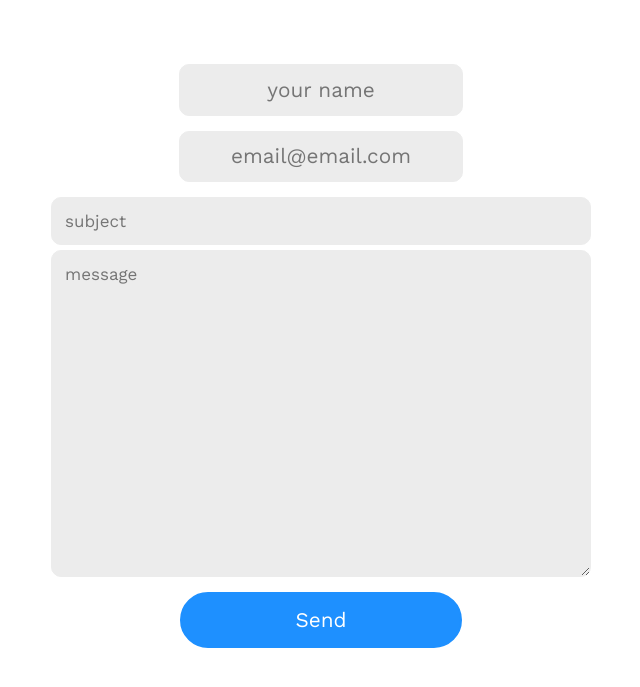
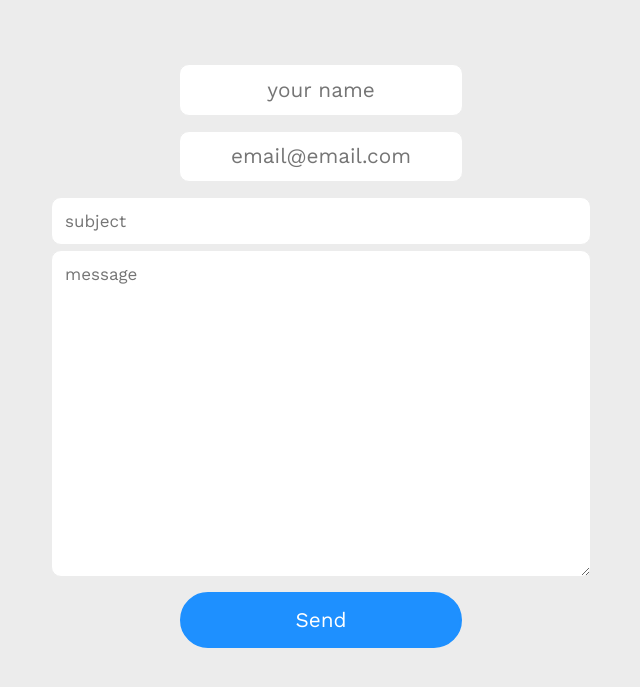
Before and after one commit to SimplyJacoby/My-Website, a PHP site: page /SendEmail.html in a window 1280 px wide. Shown: the top 687 px of the page, without its empty margins (319-959 px from the left). Run offline with PHP 8.4, Linux system fonts and the light colour scheme.

Commit message:
pushing to be sure everything is updated

```diff
--- a/SendEmailStyle.css
+++ b/SendEmailStyle.css
@@ -15,7 +15,7 @@ html {
 }
 
 body {
-    background: var(--bg-light-color);
+    background: var(--bg-color);
     color: var(--text-lighter-color);
 }
 
@@ -31,7 +31,7 @@ body {
     padding: 1%;
     color: var(--text-color);
     text-align: center;
-    background-color: var(--bg-color);
+    background-color: var(--bg-light-color);
 }
 
 #email-address {
@@ -45,7 +45,7 @@ body {
     padding: 1%;
     color: var(--text-color);
     text-align: center;
-    background-color: var(--bg-color);
+    background-color: var(--bg-light-color);
 }
 
 #email-subject {
@@ -58,7 +58,7 @@ body {
     padding: 1%;
     font-size: 17px;
     color: var(--text-color);
-    background-color: var(--bg-color);
+    background-color: var(--bg-light-color);
 }
 
 #email-message {
@@ -71,7 +71,7 @@ body {
     padding: 1%;
     font-size: 17px;
     color: var(--text-color);
-    background-color: var(--bg-color);
+    background-color: var(--bg-light-color);
 }
 
 #email-submit {
```
